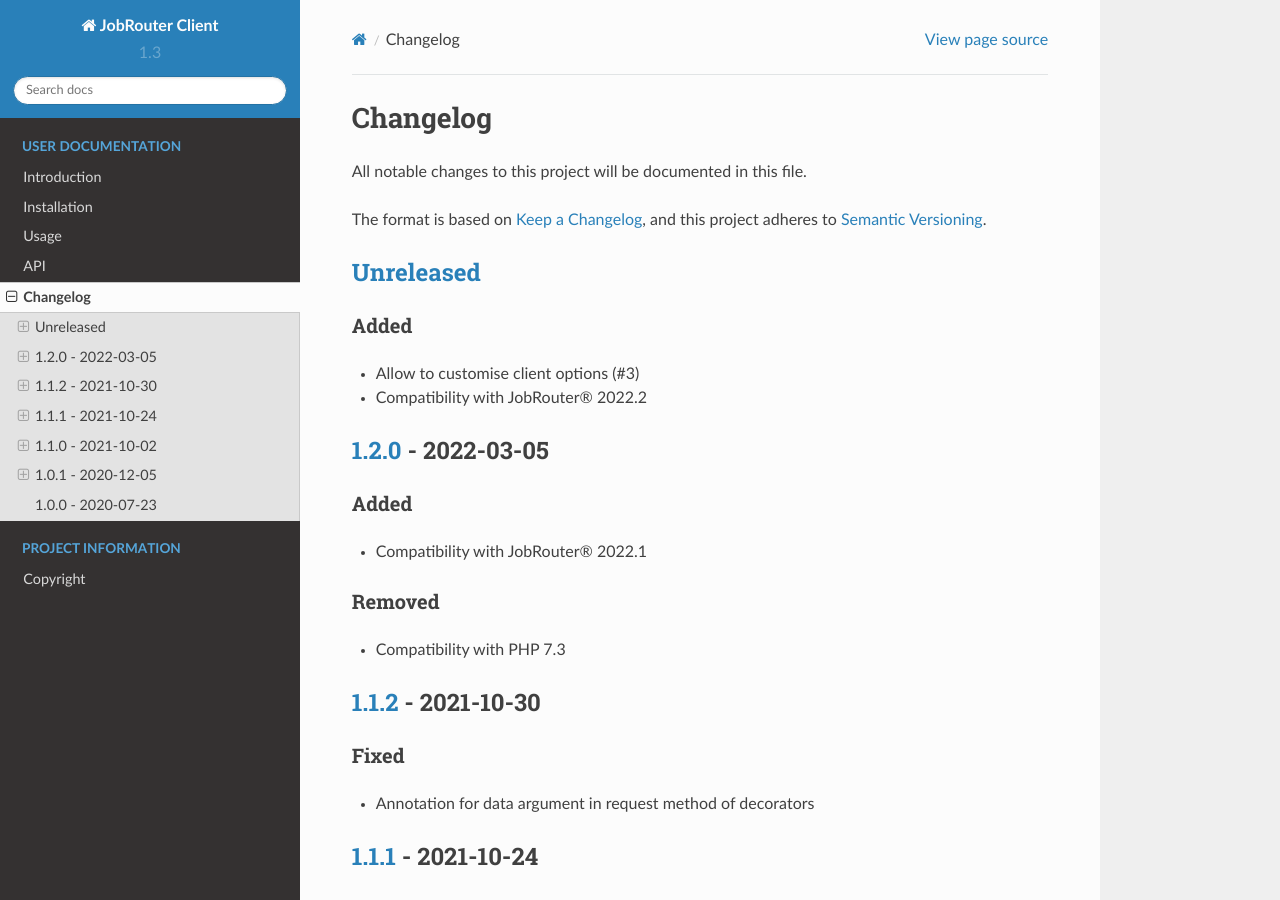
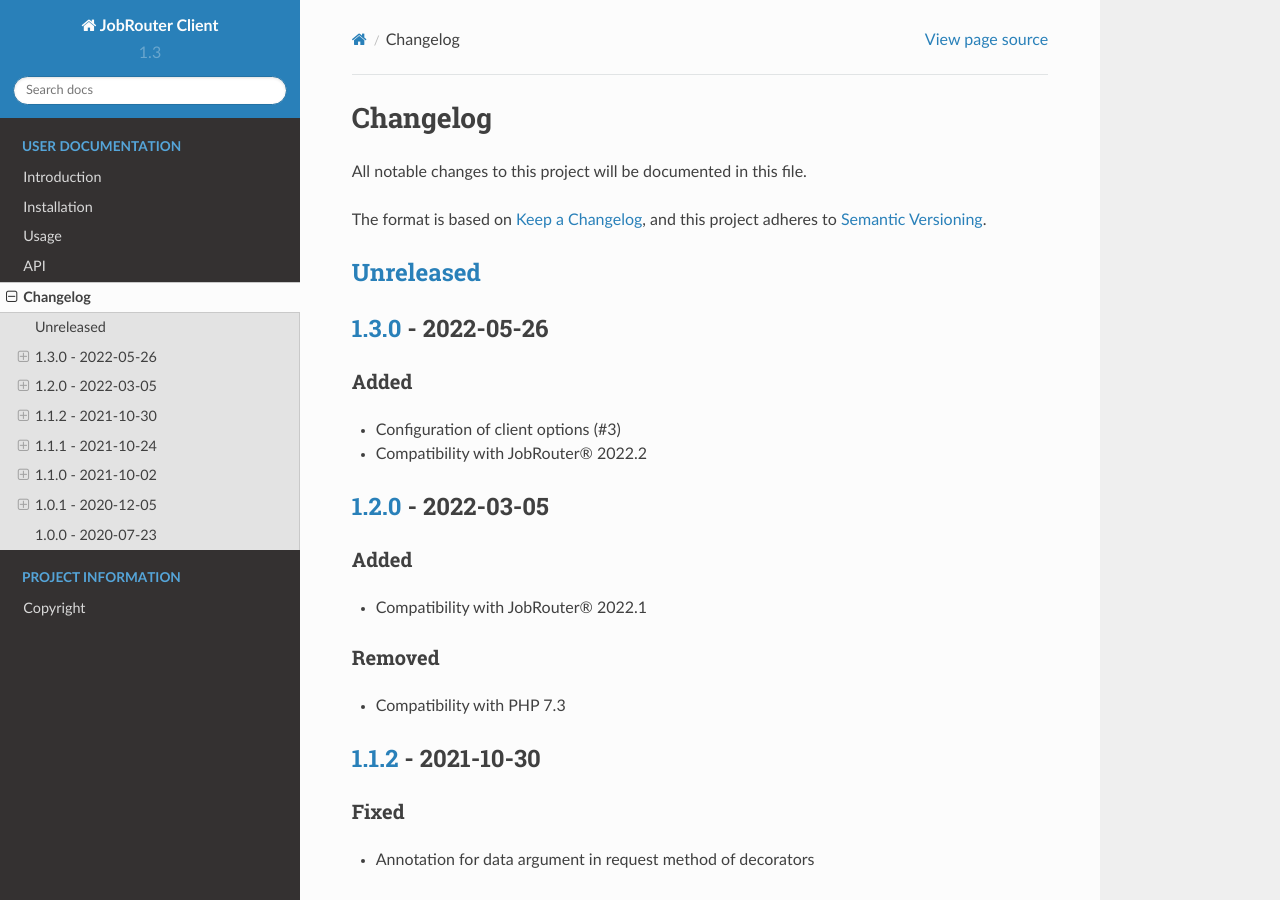
Before and after one commit to jobrouter/php-rest-client, a Sphinx documentation site: the page built from docs/changelog.rst, in a window 1280 px wide and 900 px high. Built offline with Sphinx 7.4.7 and the Read the Docs theme 2.0.0, drawn with Linux system fonts in a browser that asks for light colours.

Commit message:
[RELEASE] Prepare version 1.3.0

```diff
--- a/docs/changelog.rst
+++ b/docs/changelog.rst
@@ -8,14 +8,17 @@ All notable changes to this project will be documented in this file.
 The format is based on `Keep a Changelog <https://keepachangelog.com/en/1.0.0/>`_\ , and this project adheres
 to `Semantic Versioning <https://semver.org/spec/v2.0.0.html>`_.
 
-`Unreleased <https://github.com/brotkrueml/jobrouter-client/compare/v1.2.0...HEAD>`_
+`Unreleased <https://github.com/brotkrueml/jobrouter-client/compare/v1.3.0...HEAD>`_
 ----------------------------------------------------------------------------------------
+
+`1.3.0 <https://github.com/brotkrueml/jobrouter-client/compare/v1.2.0...v1.3.0>`_ - 2022-05-26
+--------------------------------------------------------------------------------------------------
 
 Added
 ^^^^^
 
 
-* Allow to customise client options (#3)
+* Configuration of client options (#3)
 * Compatibility with JobRouter® 2022.2
 
 `1.2.0 <https://github.com/brotkrueml/jobrouter-client/compare/v1.1.2...v1.2.0>`_ - 2022-03-05
--- a/docs/conf.py
+++ b/docs/conf.py
@@ -27,7 +27,7 @@ author = u'Chris Müller'
 # The short X.Y version
 version = u'1.3'
 # The full version, including alpha/beta/rc tags
-release = u'1.3.0-dev'
+release = u'1.3.0'
 
 
 # -- General configuration ---------------------------------------------------
```
Also changed, not shown: CHANGELOG.md (+5 -2 lines), 1 other file.
